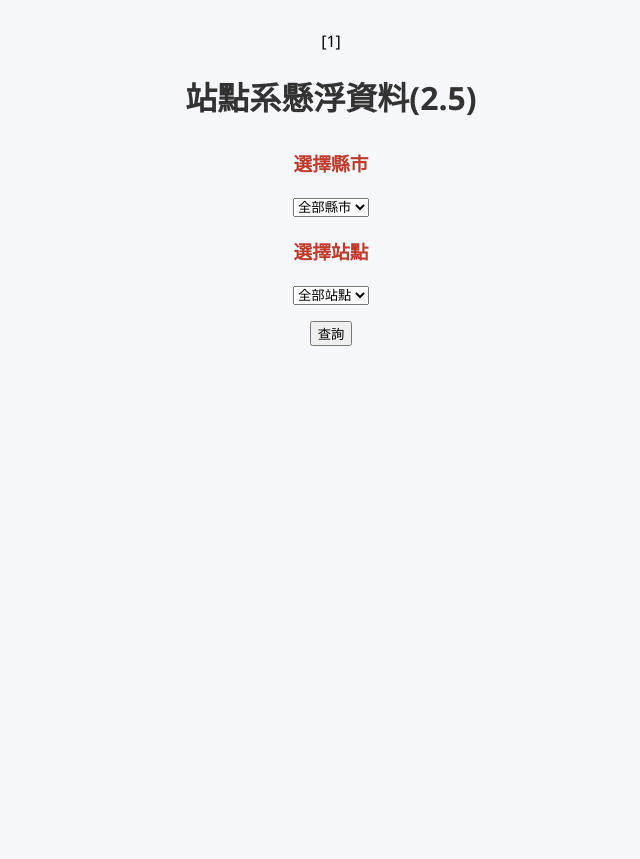
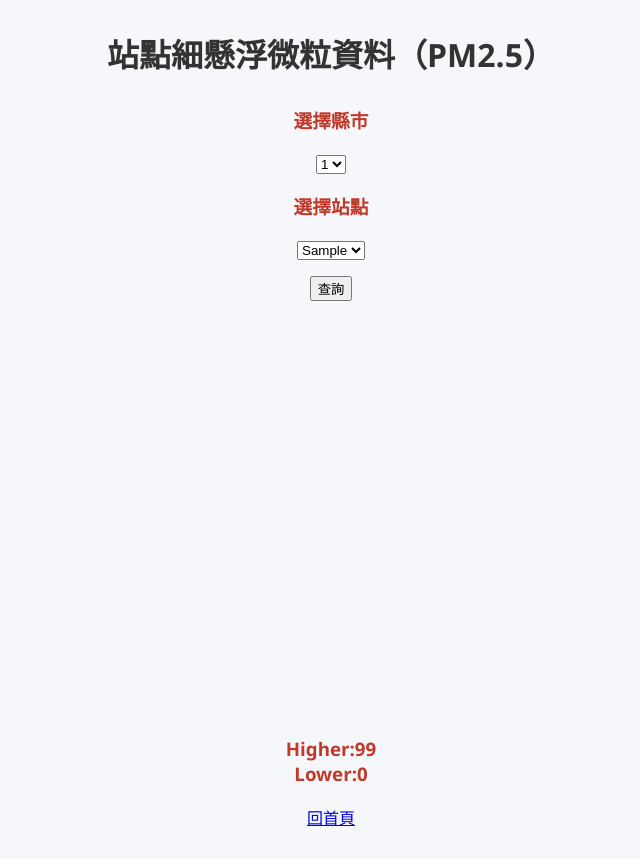
Before and after one commit to a68800886a/pm25-project, a Flask app: page /pm25-site in a window 1280 px wide. Shown: the whole page, without its empty margins (309-949 px from the left). Before the commit the page ends 346 px from the top, so only its background shows below. Run offline with Flask 3, Linux system fonts and the light colour scheme; tables that the repository leaves empty or names only in its code hold one stand-in row (values such as "Sample post"); some libraries are stand-ins or nearby versions.

Commit message:
5/7 pm25網頁完成(我的還有BUG需要抓老師的版本)

```diff
--- a/app.py
+++ b/app.py
@@ -18,7 +18,7 @@ app = Flask(__name__)
 def pm25_county_site():
     county = request.args.get("county")
     sites = get_sites(county)
-    result = json.dump(sites, ensure_ascii=False)
+    result = json.dumps(sites, ensure_ascii=False)
     return result
 
 
@@ -34,21 +34,23 @@ def pm25_data_by_site():
     site = request.args.get("site")
 
     if not county or not site:
-        result = json.dump({"error": "縣市跟站點名稱不可為空!"}, ensure_ascii=False)
+        result = json.dumps({"error": "縣市跟站點名稱不能為空!"}, ensure_ascii=False)
     else:
         columns, datas = get_data_by_site(county, site)
-        df = pd.DataFrame(
-            datas,
-            columns=columns,
-        )
-        data = df["datacreationdate"].apply(lambda x: x.strftime("%Y-%m-%d %H"))
-
-        result = {
+        df = pd.DataFrame(datas, columns=columns)
+        # 轉換字串時間格式
+        date = df["datacreationdate"].apply(lambda x: x.strftime("%Y-%m-%d %H"))
+        data = {
             "county": county,
             "site": site,
-            "x_data": data.to_list(),
-            "y_data": df["county"].to_list(),
+            "x_data": date.to_list(),
+            "y_data": df["pm25"].to_list(),
+            "higher": df["pm25"].max(),
+            "higher": df["pm25"].min(),
         }
+
+        result = json.dumps(data, ensure_ascii=False)
+
     return result
 
 
--- a/templates/index.html
+++ b/templates/index.html
@@ -24,7 +24,7 @@
 
 
 
-    <a class="btn-update" href="/update-db">更新資料庫</a>
+    <a class="btn-update" href="/updata">更新資料庫</a>
 
     <form action="/" method="GET">
         <label for="county">選取縣市</label>
@@ -37,8 +37,6 @@
         </select>
         <button type="submit">查詢</button>
     </form>
-    {{x_data}}
-    {{y_data}}
     <div id="chart-data" data-labels='{{ x_data | tojson }}'' data-values=' {{ y_data | tojson }}''></div>
 
     <h2 style="text-align: left;margin-left: 64px;color:rgb(54, 95, 6)">選擇縣市：{{selected_county}}</h2>
--- a/templates/pm25-site.html
+++ b/templates/pm25-site.html
@@ -4,11 +4,9 @@
 <head>
     <meta charset="UTF-8">
     <meta name="viewport" content="width=device-width, initial-scale=1.0">
-    <title>首頁</title>
-
+    <title>站點PM2.5資訊頁</title>
     <script src="https://cdn.jsdelivr.net/npm/echarts@5.6.0/dist/echarts.min.js"></script>
     <link rel="stylesheet" href="{{ url_for('static',filename='style.css') }}">
-
     <style>
         #main {
             text-align: center;
@@ -18,67 +16,70 @@
 </head>
 
 <body>
-    <div>{{counties}}</div>
-    <h1>站點系懸浮資料(2.5)</h1>
+    <h1>站點細懸浮微粒資料（PM2.5）</h1>
     <h3>選擇縣市</h3>
+    <!-- 縣市選擇框 -->
     <select name="county" id="county">
-        <option value="ALL">全部縣市</option>
         {% for county in counties %}
         <option value="{{county}}" {% if selected_county==county %} selected {% endif %}>{{county}}</option>
         {% endfor %}
     </select>
-    <H2>{{sites}}</H2>
+
+
     <h3>選擇站點</h3>
     <select name="site" id="site">
-        <option value="ALL">全部站點</option>
-        {% for site in sites %}
-        <option value="{{site}}" {% if selected_site==site %} selected {% endif %}>{{site}}</option>
-        {% endfor %}
     </select>
 
     <p><button type="button" onclick="query()">查詢</button></p>
 
-    <form>
+    <div id="main" style="width: 800px;height:400px;"></div>
+    <div>
+        <h3>Higher:<span class="higher">99</span>
+            <br>
+            Lower:<span class="lower">0</span>
+        </h3>
+    </div>
 
-
-
-
-    </form>
-
-
-    <div id="main" style="width: 800px;height:400px;"></div>
+    <a href="/">回首頁</a>
 
     <script>
-
+        //取得county跟site element
         const countyEl = document.querySelector("#county");
         const siteEl = document.querySelector("#site");
-        const Chart1 = echarts.init(document.getElementById('main'));
+        const chart1 = echarts.init(document.getElementById('main'));
 
-        countyEl.addEventListener("change", () => {
-            console.log.("change");
+        updatesSite();
+
+        function updatesSite() {
+            console.log("change");
             let county = countyEl.value;
             const url = `/pm25-county-site?county=${county}`
-
+            //從後端要求資料
             fetch(url)
                 .then(res => res.json())
                 .then(data => {
                     console.log(data);
                     siteEl.innerHTML = "";
+                    //動態產生option
                     for (let i = 0; i < data.length; i++) {
                         const opt = document.createElement("option");
                         opt.value = data[i];
                         opt.textContent = data[i];
                         siteEl.appendChild(opt);
                     }
+                });
+        };
 
-                })
+        countyEl.addEventListener("change", () => {
+            updatesSite()
+            //console.log(countyEl.value, siteEl.value, url)
+        });
 
-        )}
+        function drawChart(chart, site, labels, values) {
 
-        function drawChart(chart, site, labels, value) {
             var option = {
                 title: {
-                    text: `${site} PM2.5數據柱狀圖`
+                    text: `${site} PM2.5數據圖`
                 },
                 tooltip: {},
                 legend: {
@@ -90,33 +91,37 @@
                 dataZoom: [{
                     type: 'slider',
                     start: 0,
-                    end: 108
+                    end: 100
                 }],
                 yAxis: {},
                 series: [
                     {
                         name: 'PM25',
-                        type: 'bar',
+                        type: 'line',
+                        smooth: true,
                         data: values
                     }
                 ]
-            }
-            // 使用刚指定的配置项和数据显示图表。
+            };
+
             chart.setOption(option);
         }
 
+
         function query() {
-            let county = countyEl.value
-            let site = siteEl.value
+            let county = countyEl.value;
+            let site = siteEl.value;
             const url = `/pm25-data-site?county=${county}&site=${site}`
-
+            //從後端要求資料
             fetch(url)
                 .then(res => res.json())
                 .then(data => {
                     console.log(data);
+                    document.querySelector("#SiteName").innerHTML = `${count} - ${site}`;
+                    document.querySelector(".higher").innerHTML = data.higher;
+                    document.querySelector(".lower").innerHTML = data.lower;
+                    drawChart(chart1, data.site, data.x_data, data.y_data);
                 })
-
-            drawChart(Chart1, data.site, data.x_data, data.y_data)
 
             console.log(countyEl.value, siteEl.value, url)
         };
```
